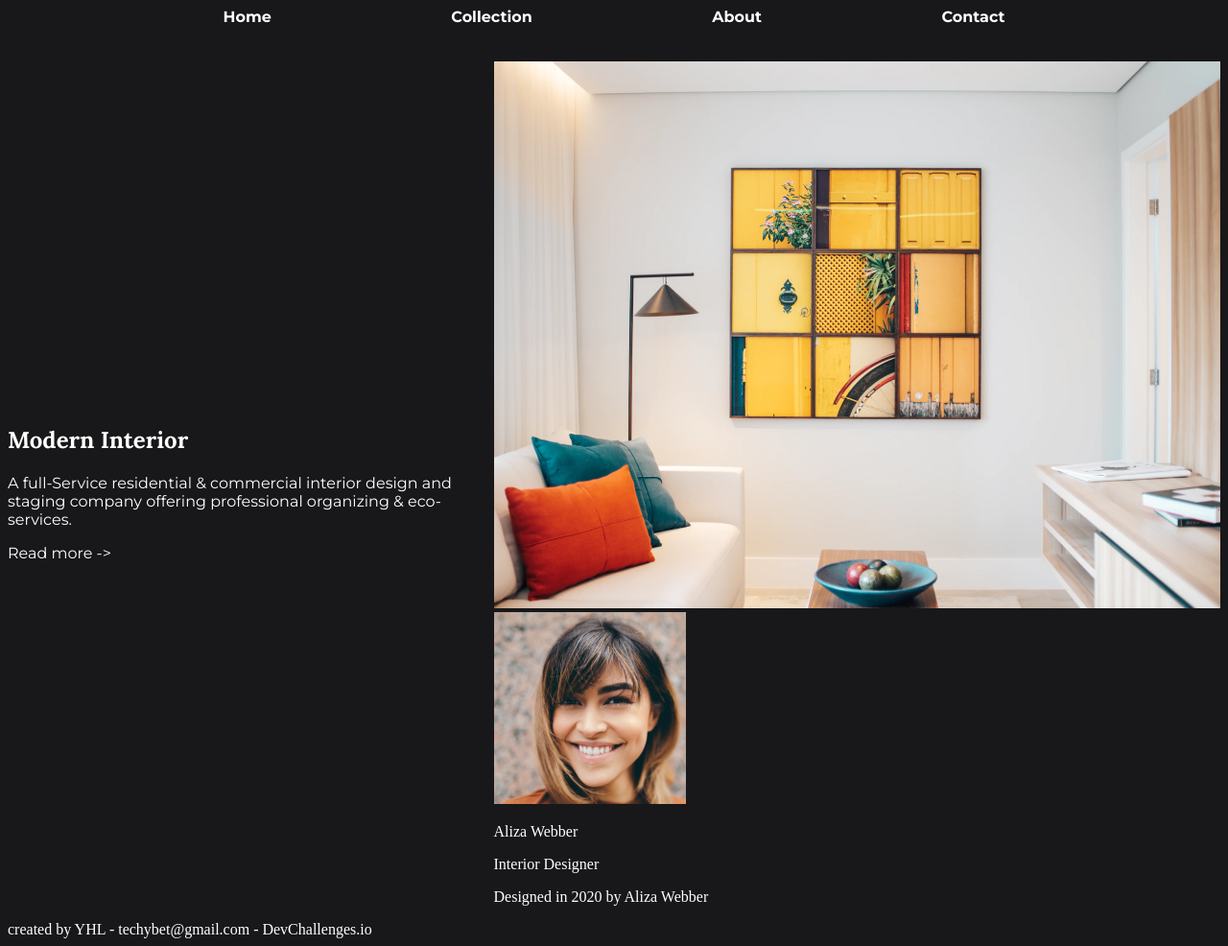
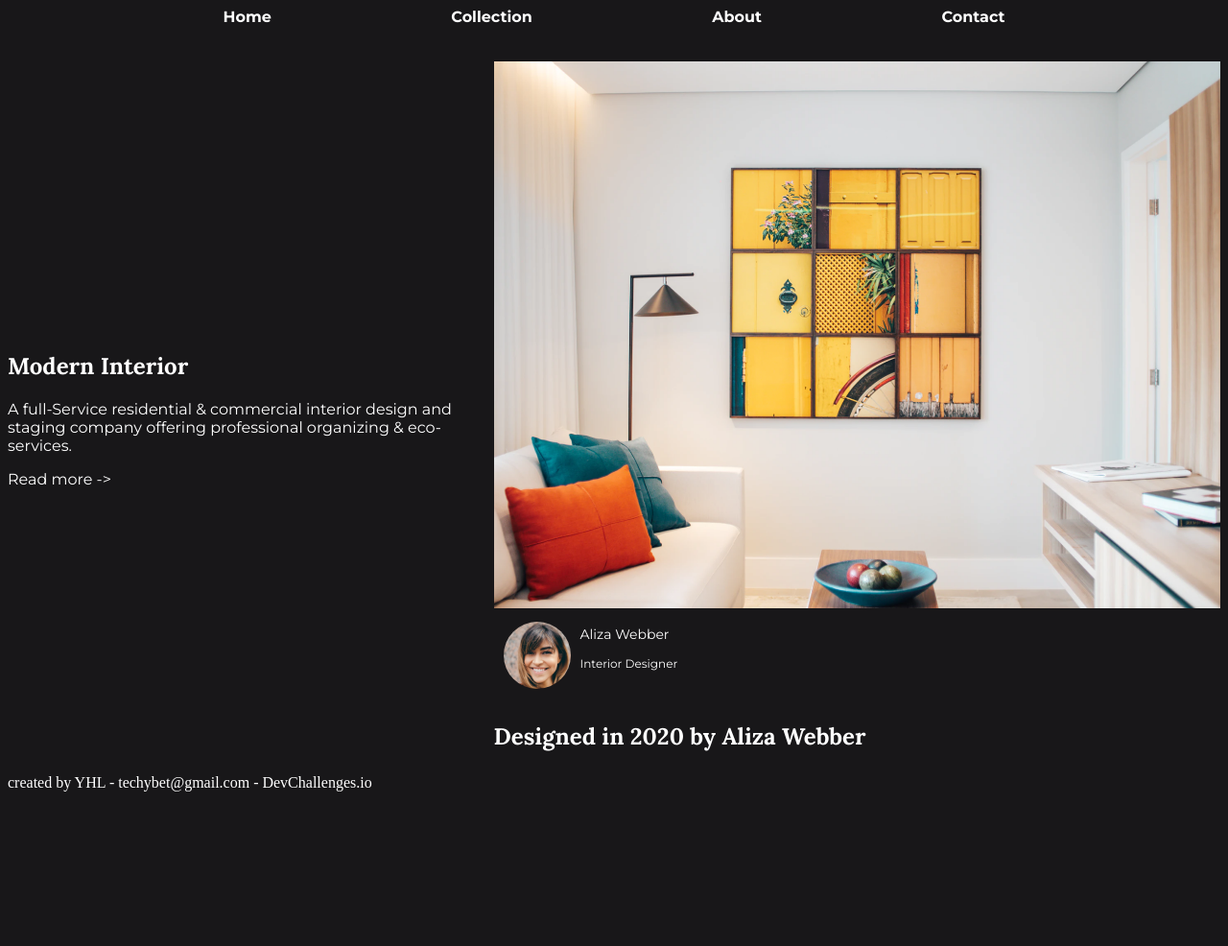
Before and after one commit to magotts/dc-interior-consultant-page, a plain HTML site: page index.html in a window 1280 px wide. Shown: the part 80-1066 px from the top of the page at 96% size. After the commit the page ends 913 px from the top, so only its background shows below. Drawn offline with nearby package versions, Linux system fonts and the light colour scheme.

Commit message:
style for Aliza Webber

```diff
--- a/index.html
+++ b/index.html
@@ -46,14 +46,14 @@
         <img class="viewimg" src="./images/photo1.png" alt="view" />
 
 
-      <div class="testimonial">
+      <div class="caption">
         <div class="imgprofile">
           <img class="icon" src="./images/photo2.png" alt="Aliza Webber" />
           <div class="profile">
         <p class="name">Aliza Webber</p>
         <p class="status">Interior Designer</p></div>
       </div>
-        <p class="testi">
+        <p class="comment">
           Designed in 2020 by Aliza Webber
         </p>
       </div>
--- a/styles.css
+++ b/styles.css
@@ -61,5 +61,39 @@ section {
 
 .left p {
   font-family: 'Montserrat', sans-serif;
-  font-weight: 400;;
+  font-weight: 400;
 }
+
+.caption {
+ background-color: var(--main-bg);
+}
+
+.icon {
+  border-radius: 50%;
+  width: 90px;
+  height: 90px;
+  padding: 10px;
+}
+
+
+.imgprofile {
+  display: flex;
+
+}
+.caption .name {
+  font-family: 'Montserrat', sans-serif;
+  font-weight: 400;
+  font-size: 14px;
+}
+
+.caption .status {
+  font-family: 'Montserrat', sans-serif;
+  font-weight: 400;
+  font-size: 12px;
+}
+
+.comment {
+  font-family: 'Lora', serif;
+  font-weight: 700;
+  font-size: 24px;
+}
```
